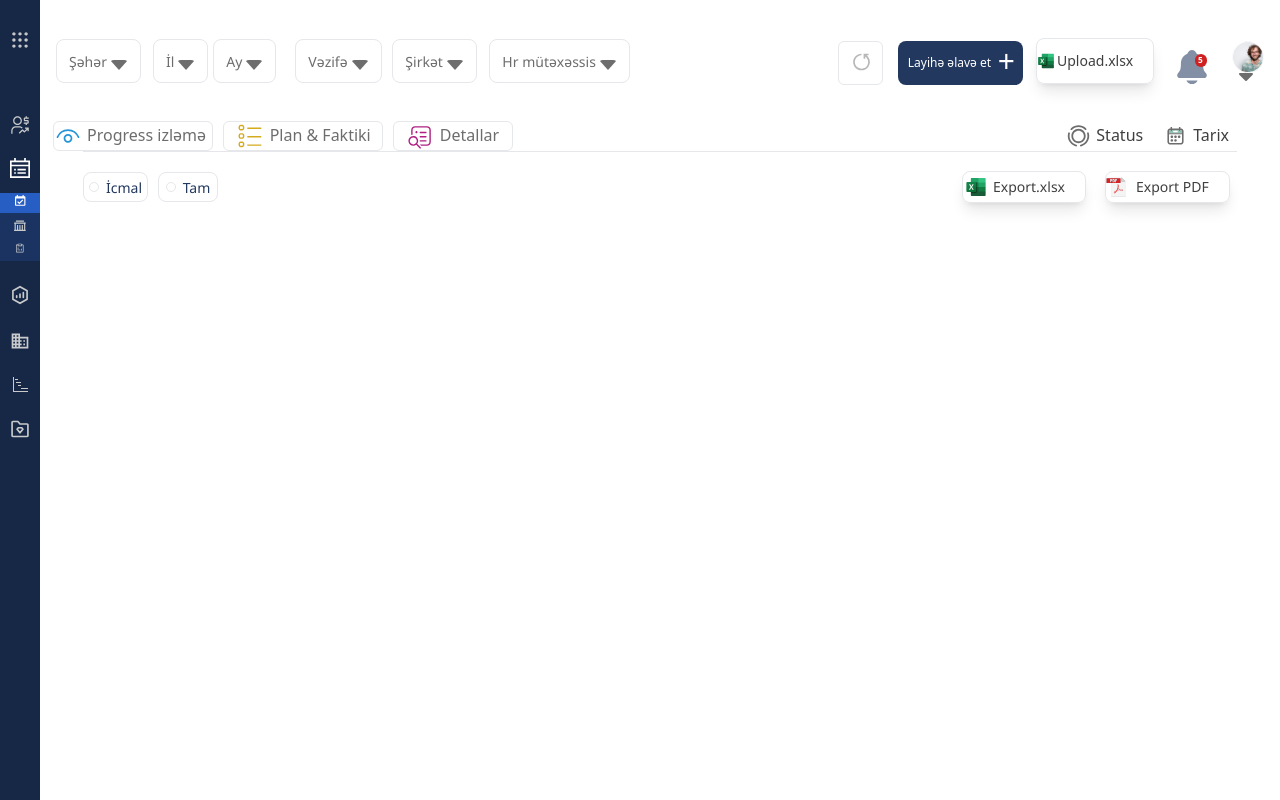
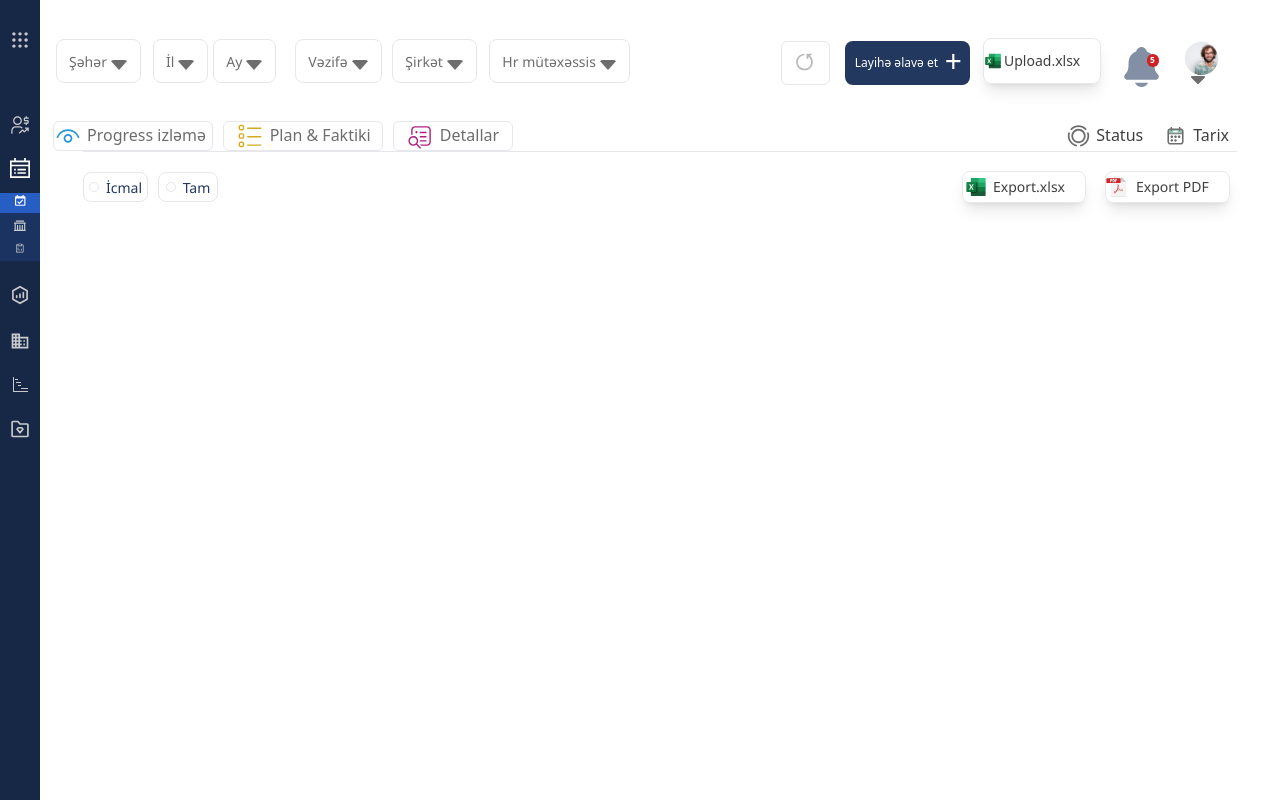
Before and after one commit to tahminarasulzadeh/platform, a React (Vite) app: page / in a window 1280 px wide. Built offline with nearby package versions, Linux system fonts and the light colour scheme.

Commit message:
updating filter changes

```diff
--- a/src/components/header/header.tsx
+++ b/src/components/header/header.tsx
@@ -105,7 +105,7 @@ function Header() {
     return (
         <div className="flex-1 p-2 " >
             {/* Header part one */}
-            <div className='flex justify-between gap-[10px] w-full mt-[25px] px-2 py-2' >
+            <div className='flex justify-between  gap-[10px] w-full mt-[25px] px-2 py-2' >
 
                 {/* filter select boxes */}
                 <div className='flex justify-start gap-[5px]'>
@@ -135,7 +135,7 @@ function Header() {
                     </div>
 
 
-                    <div className='flex relative max-w-[150px]  bottom-[10px]  ml-[15px] '>
+                    <div className='flex relative w-[150px]  mr- bottom-[10px]  ml-[15px] '>
                         <FilterDropdown isOpen={activeDropdown === "Hr mütəxəssis"} filterData={hrTeams} onToggle={() => handleToggle("Hr mütəxəssis")} filterName="Hr mütəxəssis" />
                     </div>
 
@@ -143,11 +143,11 @@ function Header() {
                 </div>
 
 
-                <div className='flex gap-[5px]  '>
+                <div className='flex  justify-end gap-[5px]  '>
 
-                    <div className='h-[44px] mr-[10px] max-w-[49px]  border-[1px] border-[border-[#FF5733]] rounded-md pt-[10px] pr-[10px] pb-[10px] pl-[12px] gap-[10px] cursor-pointer' >
-                        <button>
-                            <img src={resetBtn} alt="resetbtn" />
+                    <div className='h-[44px]  mr-[10px] w-[49px]  border-[1px] border-[border-[#FF5733]] rounded-md pt-[10px] pr-[10px] pb-[10px] pl-[12px] gap-[10px] cursor-pointer' >
+                        <button >
+                            <img src={resetBtn} className='w-50px' alt="resetbtn" />
                         </button>
                     </div>
 
@@ -167,9 +167,9 @@ function Header() {
                     </div>
 
 
-                    <div className='mr-[20px]  flex relative'>
+                    <div className='mr-[20px]  flex '>
                         <button>
-                            <img src={nots} className='w-[30px]' alt="nots" />
+                            <img src={nots} className='w-[35px]' alt="nots" />
                         </button>
                         <div className='mt-[13px] ml-[-12.5px] w-[12.5px] h-[12.5px] top-[2.5px]  bg-[#CF2121] rounded-xl'>
                             <p className='text-white font-bold ml-[3.5px] text-[8.33px]'>5</p>
@@ -178,10 +178,9 @@ function Header() {
                     </div>
 
 
-
-                    <ul >
+                    <ul className='w-[80px]' >
                         <li>
-                            <img src={user1image} alt="Option 1" />
+                            <img src={user1image} className='w-[35px]' alt="Option 1" />
                             <img className='ml-[7px]' src={arrow} alt="arrow" />
                        </li>
                     </ul>
```
